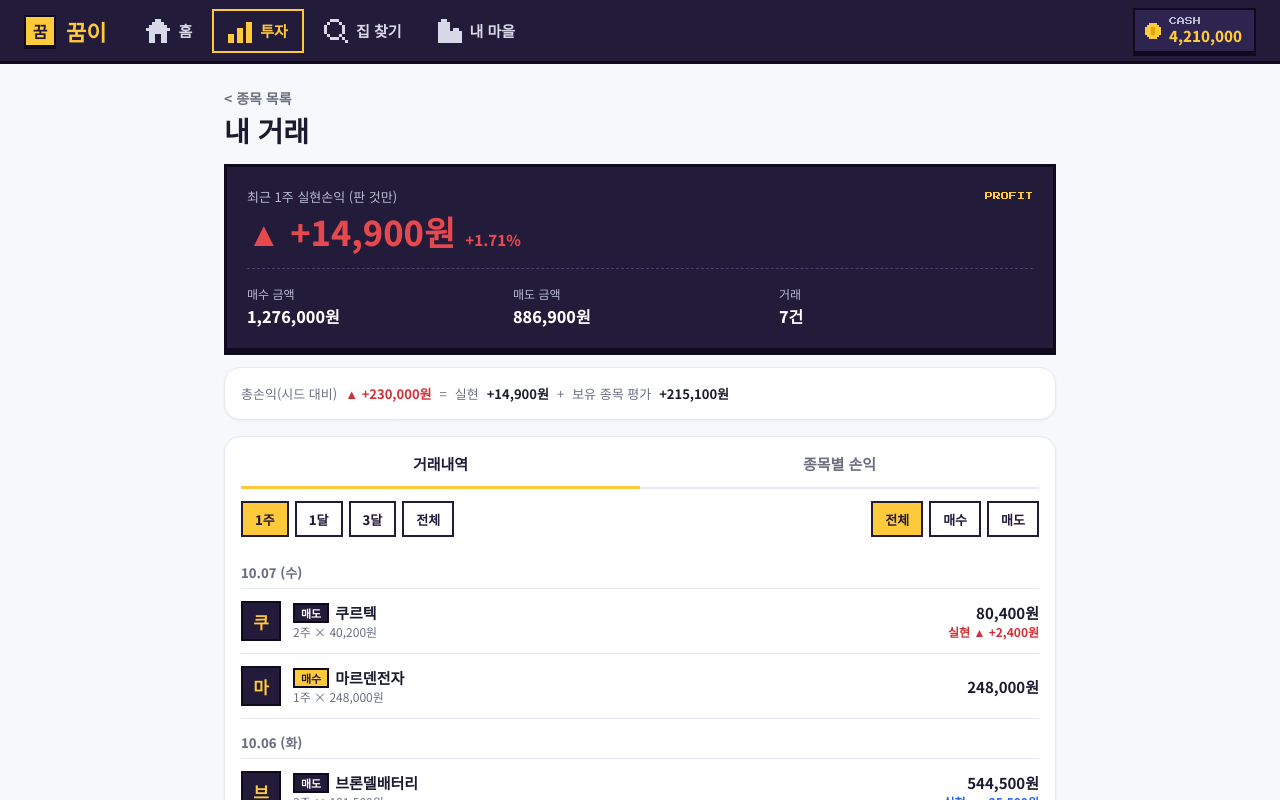
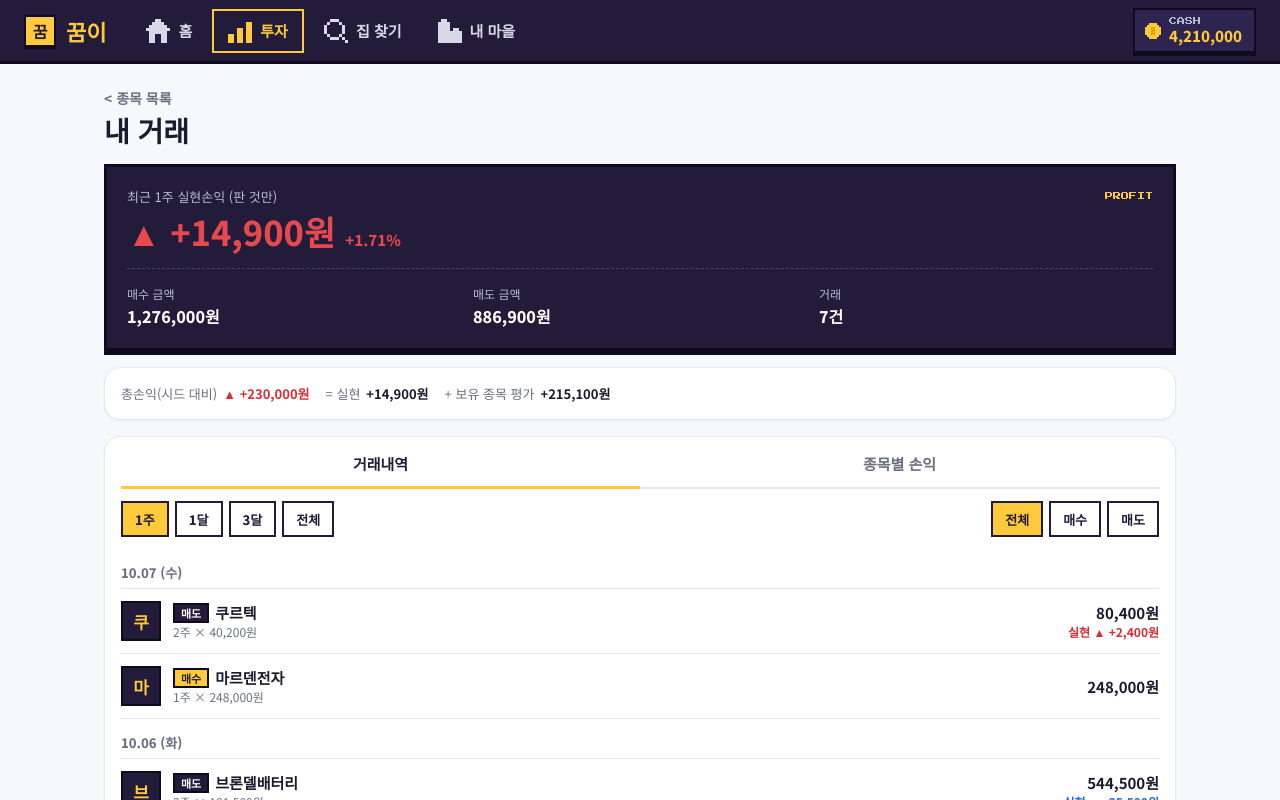
Before and after one commit to jeunju528-sudo/kkumi, a React (Vite) app in the folder frontend/: page /trade/history in a window 1280 px wide. Shown: the top 800 px of the page. Built offline with nearby package versions, Linux system fonts and the light colour scheme.

Commit message:
fix: 내 거래 화면 총손익 줄바꿈·폭 정렬, HUD 라벨 11px (#25)

```diff
--- a/frontend/src/pages/HomePage.css
+++ b/frontend/src/pages/HomePage.css
@@ -13,7 +13,7 @@
 .page-home .k-num{font-weight:800;font-size:15px;line-height:1.2;font-variant-numeric:tabular-nums}
 .page-home .k-num--cash{color:#FFC93C}
 .page-home .k-num--clock{color:#FFFFFF}
-.page-home .k-clock-lab{font-size:10px;color:#B9BCD0;line-height:1.4}
+.page-home .k-clock-lab{font-size:11px;color:#B9BCD0;line-height:1.4}
 .page-home .k-wrap{width:100%;max-width:1120px;margin:-12px auto 0;padding:24px 24px 48px;box-sizing:border-box}
 .page-home .k-cols{display:grid;grid-template-columns:minmax(0,1.15fr) minmax(0,1fr);gap:24px;align-items:start}
 .page-home .k-col{display:flex;flex-direction:column;gap:16px;min-width:0}
--- a/frontend/src/pages/TradeHistoryPage.css
+++ b/frontend/src/pages/TradeHistoryPage.css
@@ -12,7 +12,7 @@
 .page-history .k-lab--gold{color:#FFC93C}
 .page-history .k-num{font-weight:800;font-size:15px;line-height:1.2;font-variant-numeric:tabular-nums}
 .page-history .k-num--cash{color:#FFC93C}
-.page-history .k-wrap{width:100%;max-width:880px;margin:0 auto;padding:24px 24px 48px;box-sizing:border-box;display:flex;flex-direction:column;gap:16px}
+.page-history .k-wrap{width:100%;max-width:1120px;margin:0 auto;padding:24px 24px 48px;box-sizing:border-box;display:flex;flex-direction:column;gap:16px}
 .page-history .k-card{background:#FFFFFF;border:1px solid #E6E8F0;border-radius:16px;box-shadow:0 1px 2px rgba(27,27,47,.06);padding:16px}
 .page-history .k-px{background:#231B3A;border:3px solid #0F0B1F;box-shadow:0 4px 0 #0F0B1F;padding:20px;color:#FFFFFF}
 .page-history .k-note{margin:0;text-align:center;font-size:12px;line-height:1.5;color:#6B6F80}
@@ -37,7 +37,8 @@
 .page-history .k-stat-value{margin-top:2px;font-size:16px;font-weight:800;font-variant-numeric:tabular-nums}
 
 /* 총손익 구성 */
-.page-history .k-sum{display:flex;align-items:center;flex-wrap:wrap;gap:8px;font-size:13px;color:#6B6F80}
+.page-history .k-sum{display:flex;align-items:center;flex-wrap:wrap;gap:6px 16px;font-size:13px;color:#6B6F80}
+.page-history .k-sum-item{display:inline-flex;align-items:baseline;gap:6px;white-space:nowrap}
 .page-history .k-sum b{color:#1B1B2F;font-variant-numeric:tabular-nums}
 .page-history .k-sum b.k-up{color:#D32F36}
 .page-history .k-sum b.k-down{color:#2563EB}
--- a/frontend/src/pages/TradeHistoryPage.tsx
+++ b/frontend/src/pages/TradeHistoryPage.tsx
@@ -184,14 +184,18 @@ export function TradeHistoryPage() {
         </section>
 
         <section className="k-card k-sum" aria-label="총손익 구성">
-          <span>총손익(시드 대비)</span>
-          <b className={toProfitClass(TOTAL_PROFIT)}>{toProfitText(TOTAL_PROFIT)}</b>
-          <span>=</span>
-          <span>실현</span>
-          <b>{formatSignedKRW(allRealized)}</b>
-          <span>+</span>
-          <span>보유 종목 평가</span>
-          <b>{formatSignedKRW(unrealized)}</b>
+          <span className="k-sum-item">
+            <span>총손익(시드 대비)</span>
+            <b className={toProfitClass(TOTAL_PROFIT)}>{toProfitText(TOTAL_PROFIT)}</b>
+          </span>
+          <span className="k-sum-item">
+            <span>= 실현</span>
+            <b>{formatSignedKRW(allRealized)}</b>
+          </span>
+          <span className="k-sum-item">
+            <span>+ 보유 종목 평가</span>
+            <b>{formatSignedKRW(unrealized)}</b>
+          </span>
         </section>
 
         <section className="k-card k-list" aria-label="거래 목록">
--- a/frontend/src/pages/VillagePage.css
+++ b/frontend/src/pages/VillagePage.css
@@ -38,7 +38,7 @@
 .page-village .village-title-lab{color:#FFFFFF;text-shadow:0 2px 0 #0F0B1F;font-size:9px}
 .page-village .village-title{margin:8px 0 0;font-size:28px;font-weight:800;color:#FFFFFF;text-shadow:0 3px 0 #0F0B1F;line-height:1.2}
 .page-village .village-hero-hud{position:absolute;left:14px;right:14px;top:14px;justify-content:space-between;align-items:flex-start}
-.page-village .village-clock-lab{font-size:10px;color:#B9BCD0;line-height:1.4}
+.page-village .village-clock-lab{font-size:11px;color:#B9BCD0;line-height:1.4}
 
 /* 마을 총 가치 */
 .page-village .village-main{margin-top:-12px}
```
